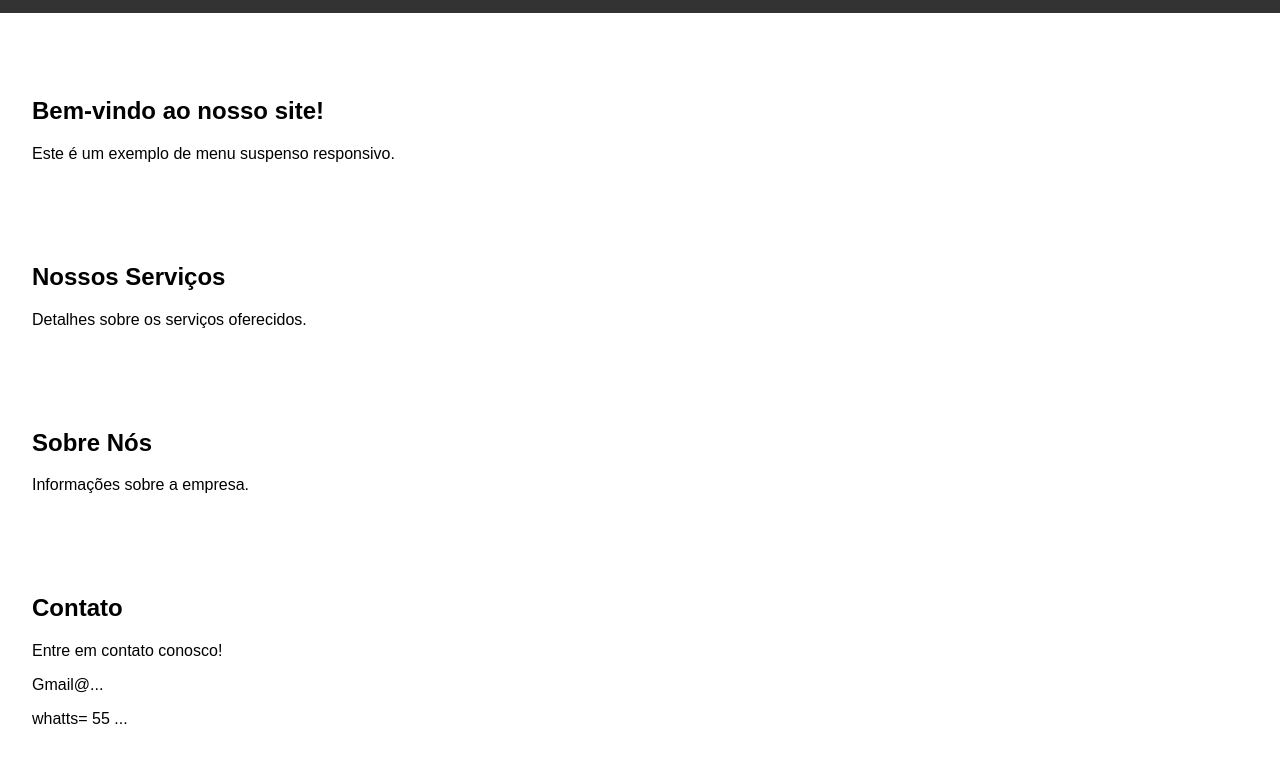
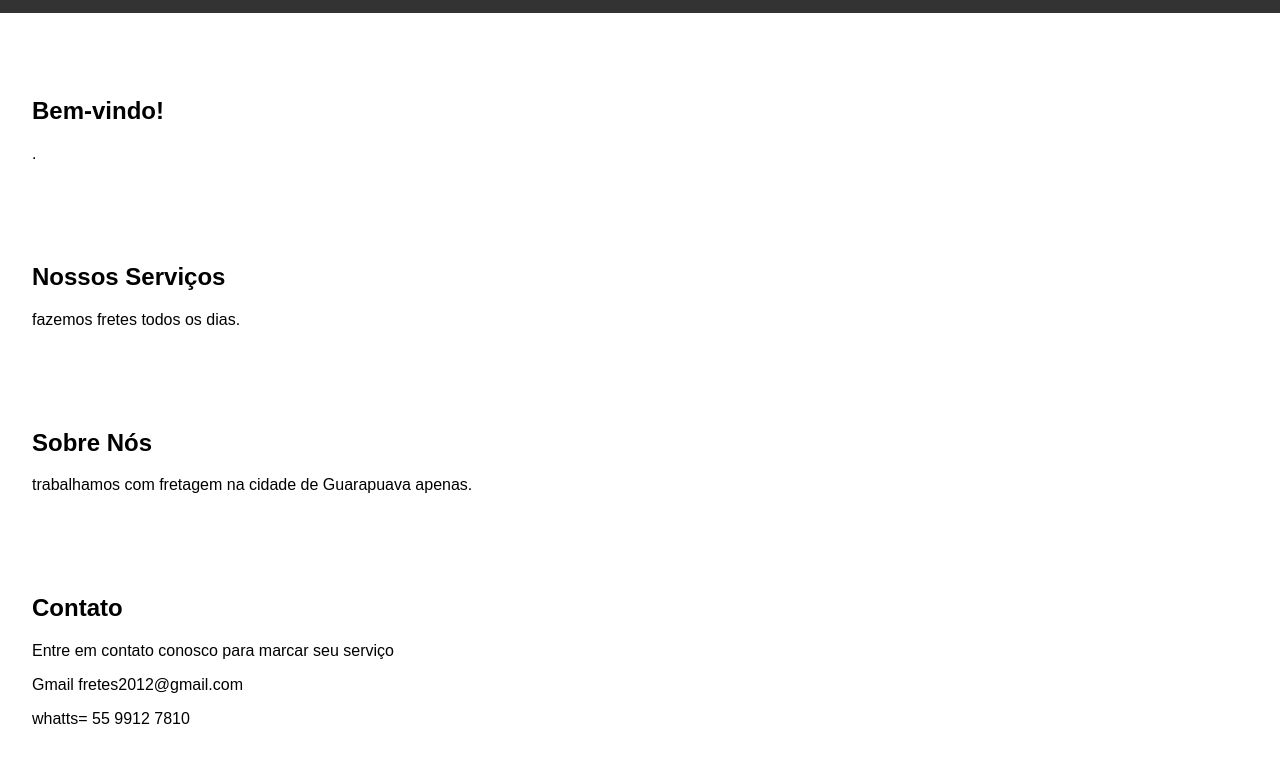
Before and after one commit to Gabrielwcf/portifolio2, a plain HTML site: page index.html in a window 1280 px wide. Shown: the part 61-824 px from the top of the page. Drawn offline with Linux system fonts and the light colour scheme.

Commit message:
Update index.html

```diff
--- a/index.html
+++ b/index.html
@@ -31,24 +31,23 @@
 </header>
 <main>
 <section id="home">
-<h1>Bem-vindo ao nosso site!</h1>
-<p>Este é um exemplo de menu suspenso responsivo.</p>
+<h1>Bem-vindo!</h1>
+<p>.</p>
 </section>
 <section id="services">
 <h2>Nossos Serviços</h2>
-<p>Detalhes sobre os serviços oferecidos.</p>
+<p>fazemos fretes todos os dias.</p>
 </section>
 <section id="about">
 <h2>Sobre Nós</h2>
-<p>Informações sobre a empresa.</p>
+<p>trabalhamos com fretagem na cidade de Guarapuava apenas.</p>
 </section>
 <section id="contact">
 <h2>Contato</h2>
-<p>Entre em contato conosco!</p>
-<p>Gmail@...</p>
-<p>whatts= 55 ...</p>
+<p>Entre em contato conosco para marcar seu serviço</p>
+<p>Gmail fretes2012@gmail.com</p>
+<p>whatts= 55 9912 7810</p>
 </section>
 </main>
-<script src="script.js"></script>
 </body>
 </html>
```
